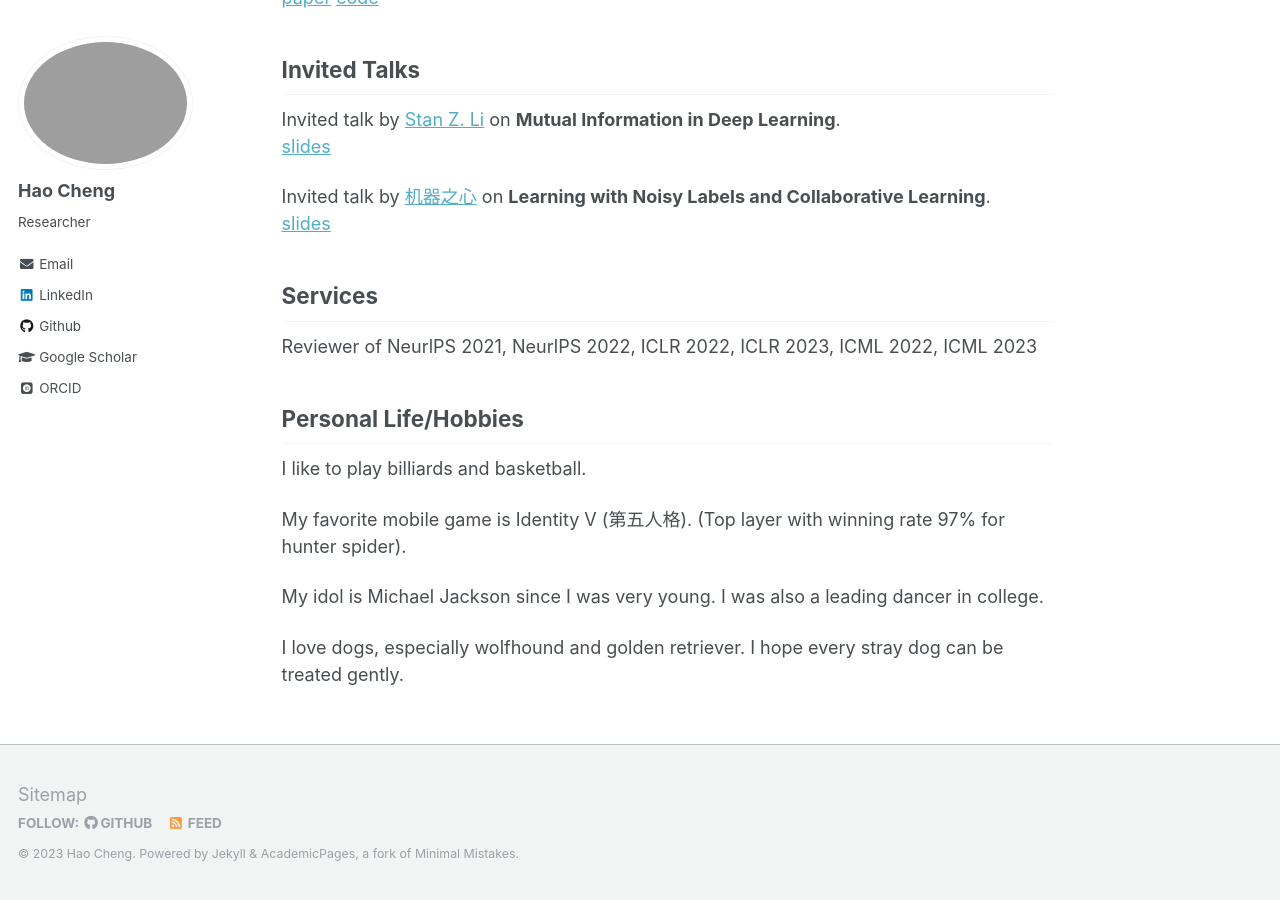
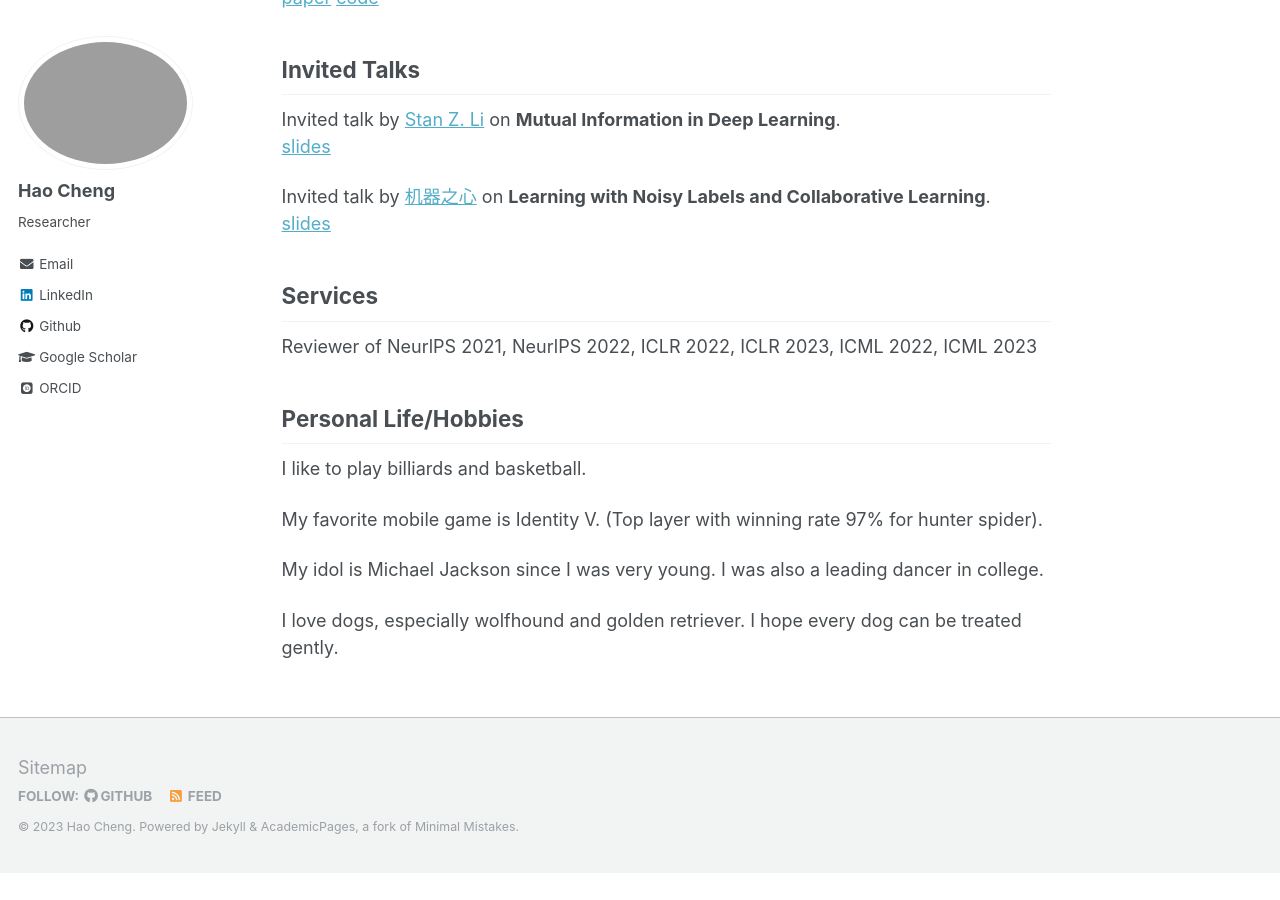
Before and after one commit to haochenglouis/haochenglouis.github.io, a Jekyll site: the page built from _pages/about.md, in a window 1280 px wide and 900 px high, scrolled down 1375 px. Built offline with Jekyll 4.4.1, drawn with Linux system fonts in a browser that asks for light colours; some web fonts are replaced; after the commit the page ends 2248 px from its top, so only the background shows below that.

Commit message:
Update about.md

```diff
--- a/_pages/about.md
+++ b/_pages/about.md
@@ -73,8 +73,8 @@ Reviewer of NeurlPS 2021, NeurlPS 2022, ICLR 2022, ICLR 2023, ICML 2022, ICML 20
 
 I like to play billiards and basketball.
 
-My favorite mobile game is Identity V (第五人格). (Top layer with winning rate 97% for hunter spider).
+My favorite mobile game is Identity V. (Top layer with winning rate 97% for hunter spider).
 
 My idol is Michael Jackson since I was very young. I was also a leading dancer in college.
 
-I love dogs, especially wolfhound and golden retriever. I hope every stray dog can be treated gently.
+I love dogs, especially wolfhound and golden retriever. I hope every dog can be treated gently.
```
